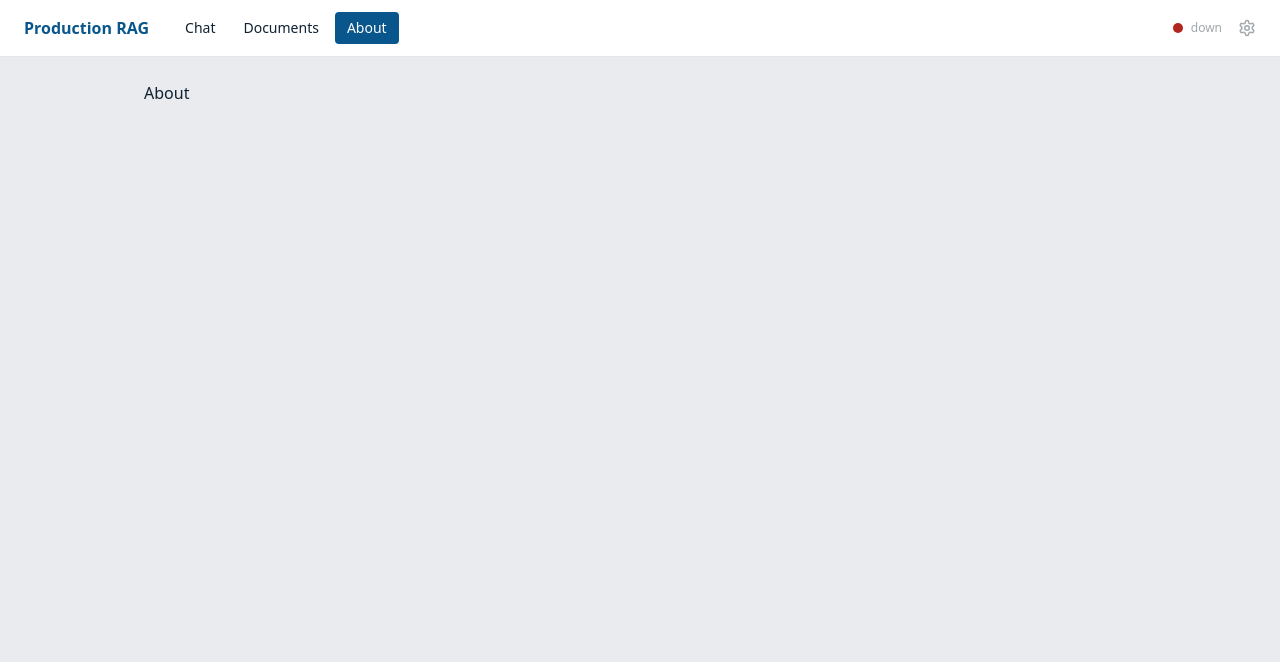
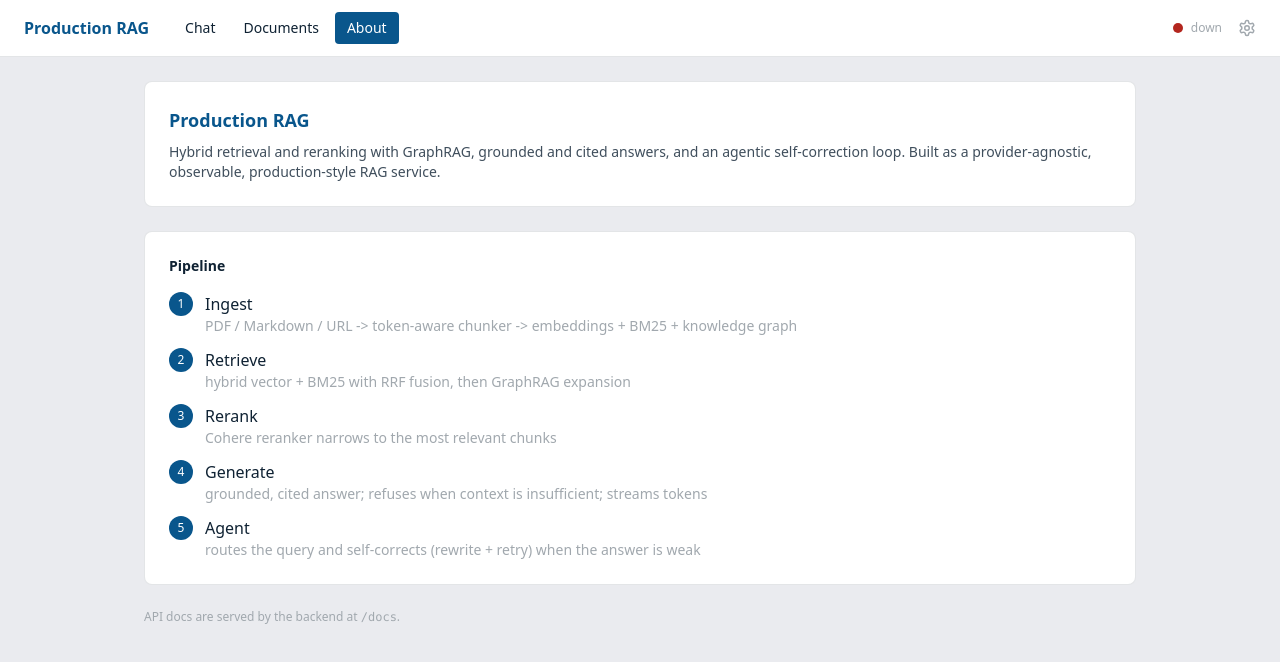
Before and after one commit to WeiGuang-2099/Production-RAG, a React (Vite) app in the folder frontend/: page /about in a window 1280 px wide. Shown: the top 662 px of the page. Built offline with nearby package versions, Linux system fonts and the light colour scheme; no server answers.

Commit message:
feat: about/architecture page

```diff
--- a/frontend/src/pages/AboutPage.tsx
+++ b/frontend/src/pages/AboutPage.tsx
@@ -1,3 +1,40 @@
+const STAGES = [
+  ["Ingest", "PDF / Markdown / URL -> token-aware chunker -> embeddings + BM25 + knowledge graph"],
+  ["Retrieve", "hybrid vector + BM25 with RRF fusion, then GraphRAG expansion"],
+  ["Rerank", "Cohere reranker narrows to the most relevant chunks"],
+  ["Generate", "grounded, cited answer; refuses when context is insufficient; streams tokens"],
+  ["Agent", "routes the query and self-corrects (rewrite + retry) when the answer is weak"],
+];
+
 export function AboutPage() {
-  return <div>About</div>;
+  return (
+    <div className="space-y-6">
+      <section className="rounded-lg border border-muted/30 bg-surface p-6">
+        <h1 className="text-lg font-semibold text-primary">Production RAG</h1>
+        <p className="mt-2 text-sm text-ink/80">
+          Hybrid retrieval and reranking with GraphRAG, grounded and cited answers, and an agentic
+          self-correction loop. Built as a provider-agnostic, observable, production-style RAG service.
+        </p>
+      </section>
+      <section className="rounded-lg border border-muted/30 bg-surface p-6">
+        <h2 className="mb-4 text-sm font-semibold text-ink">Pipeline</h2>
+        <ol className="space-y-3">
+          {STAGES.map(([name, desc], i) => (
+            <li key={name} className="flex gap-3">
+              <span className="flex h-6 w-6 shrink-0 items-center justify-center rounded-full bg-primary text-xs text-white">
+                {i + 1}
+              </span>
+              <div>
+                <div className="font-medium text-ink">{name}</div>
+                <div className="text-sm text-muted">{desc}</div>
+              </div>
+            </li>
+          ))}
+        </ol>
+      </section>
+      <p className="text-xs text-muted">
+        API docs are served by the backend at <code>/docs</code>.
+      </p>
+    </div>
+  );
 }
```
